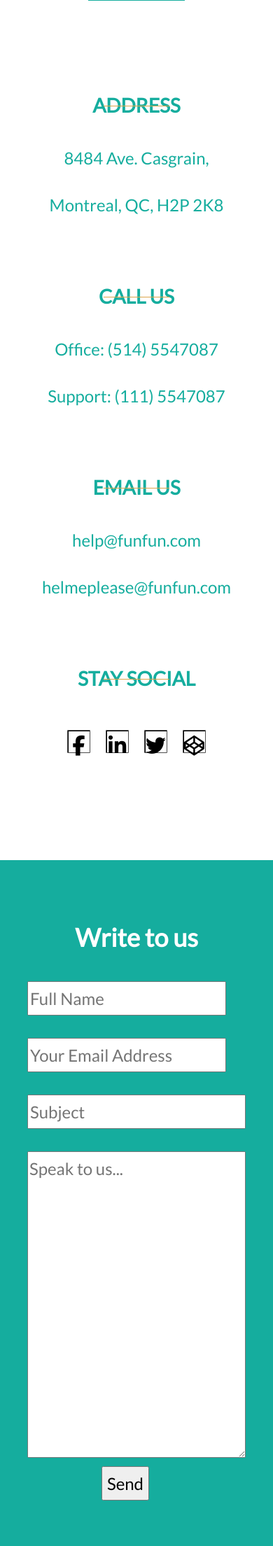
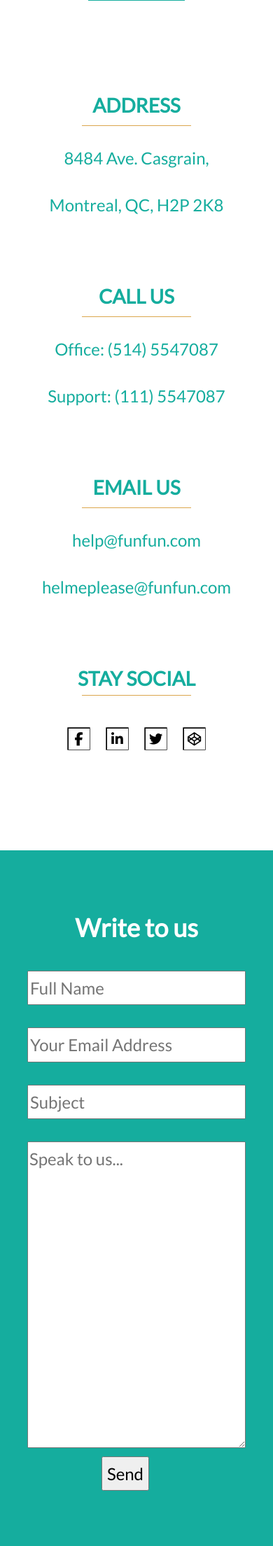
Before and after one commit to awescape/ratinacage26.github.io, a PHP site: page /contact-us.html in a window 390 px wide; the page is wider, and only the part inside the window is pictured. Shown: the part 1145-3354 px from the top of that part at 70% size. Run offline with PHP 8.4, Linux system fonts and the light colour scheme; some libraries are stand-ins or nearby versions.

Commit message:
responsive 480px updated

```diff
--- a/css/style.css
+++ b/css/style.css
@@ -628,6 +628,7 @@ footer {
 .social-list {
 	display: flex;
 	justify-content: space-around;
+	font-size: 1rem;
 }
 .social-item {
 	display: flex;
@@ -845,7 +846,6 @@ input{
 }
 .form-first-row input:last-child {
     margin-right: 0;
-\
 }
 
 textarea{
@@ -868,6 +868,7 @@ textarea{
 	color:rgb(160,160,160);
 	padding: 0 2rem;
 	display: inline-block;
+	text-align: center;
 }
 
 .site-footer .social-media-wrapper{
@@ -907,11 +908,18 @@ textarea{
 
 
 	.block h3::after {
-	    width: 24%;
-	    margin: 0 auto;
-	    left: 38%;
+	    width: 40%;
+    margin: 0 auto;
+    left: 30%;
+    top: 34%;
 	}
 
+	.block-social h3::after {
+	width: 40%;
+    margin: 0 auto;
+    left: 30%;
+    top: 50%;
+	}
 
 	.block {
 	    margin: 1rem 0;
@@ -928,6 +936,42 @@ textarea{
 		font-size: 1.5rem;
 	}
 
+	h1 {
+    font-size: 4em;
+	}
+
+	.header-content{
+
+		flex-direction: column;
+		justify-content: center;
+	}
+	.logo{
+		margin: 1rem;
+	}
+
+	.menu{
+		width: 100%;
+	}
+
+	.site-footer{
+		font-size: 1rem;
+	}
+
+	/*  ---------------   homepage  ---------------------  */
+	.icon{
+		padding: 2rem 4rem;
+	}
+
+	/*  ---------------   Contact us  ---------------------  */
+	.form-first-row input{
+    margin-right: 0;
+	}
+
+	.form-first-row {
+		flex-direction: column;
+	}
+
+
 }
 
 
@@ -939,5 +983,34 @@ textarea{
 /* Landscape phones and down */
 @media (max-width: 480px) {
 
+	h1 {
+    font-size: 3em;
+	}
+
+	.site-footer{
+	flex-direction: column-reverse;
+	}
+
+	.site-footer .social-media-wrapper {
+    padding: 2rem 2rem 1rem 2rem;
+	}
+
+	.logo{
+		display: none;
+	}
+
+
+
+
+
+
+
+	/*  ---------------   homepage  ---------------------  */
+
+	.services-message {
+    margin: 5rem 0 0 0;
+	}
+
+
 
 }
```
